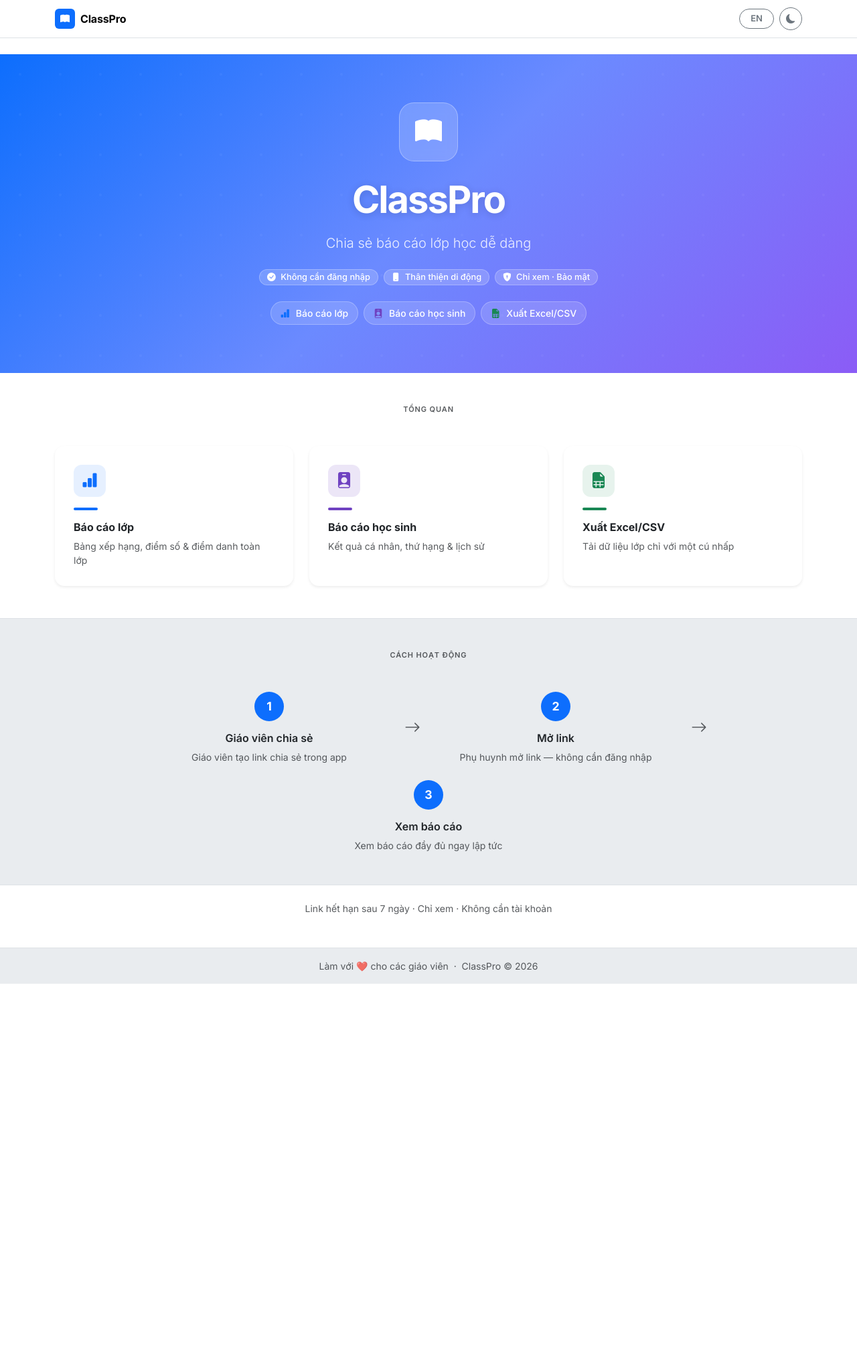
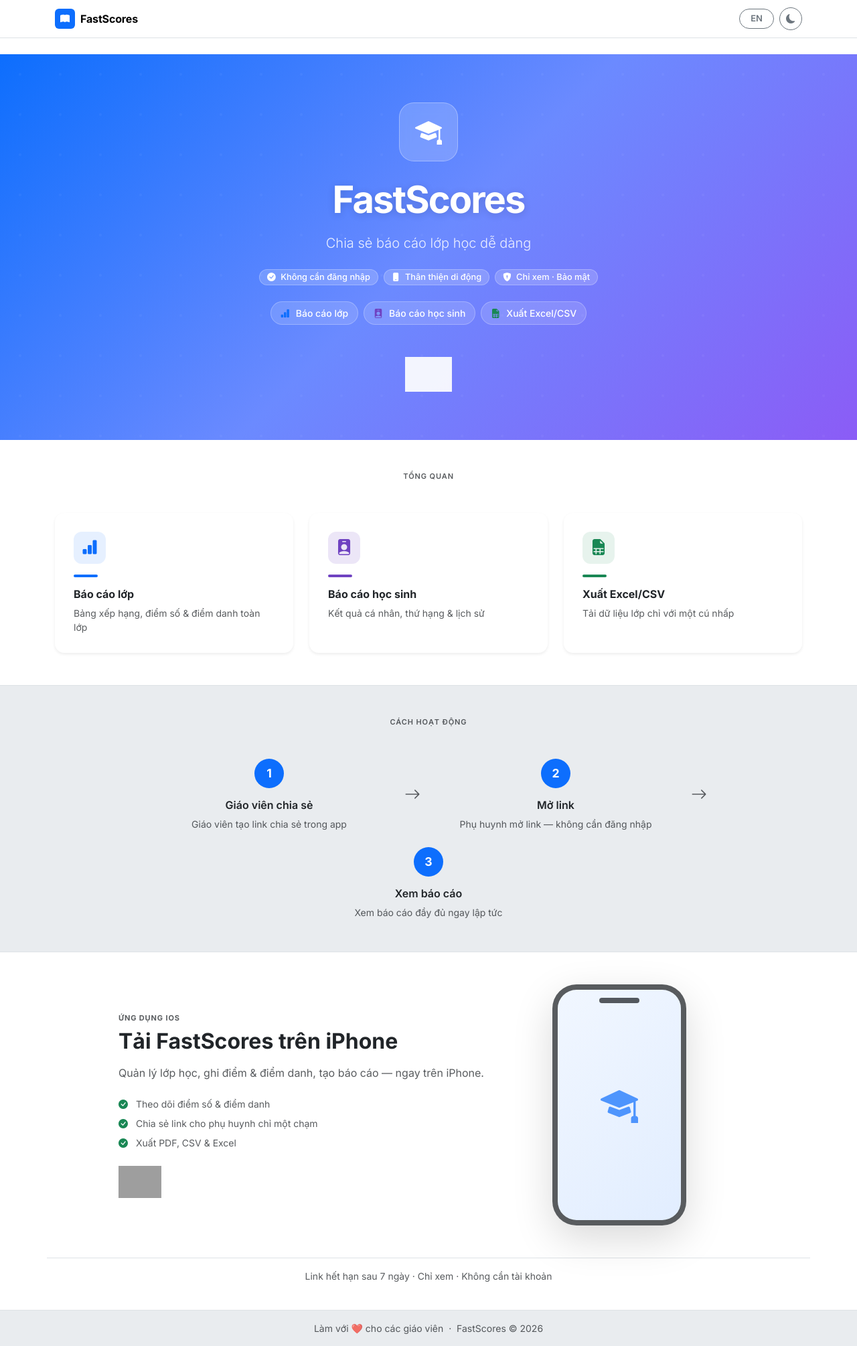
Before and after one commit to quyendang/FastScores-Web, a FastAPI app: page / in a window 1280 px wide. Shown: the whole page at 67% size. Before the commit the page ends 1469 px from the top, so only its background shows below. Run offline with FastAPI, Linux system fonts and the light colour scheme; grey boxes are pictures that could not be loaded.

Commit message:
Rebrand ClassPro → FastScores, add iOS App Store download section to landing page

```diff
--- a/main.py
+++ b/main.py
@@ -10,7 +10,7 @@ from routers import report, student
 
 load_dotenv()
 
-app = FastAPI(title="ClassPro Web", version="1.0.0")
+app = FastAPI(title="FastScores Web", version="1.0.0")
 
 app.add_middleware(
     CORSMiddleware,
--- a/static/css/style.css
+++ b/static/css/style.css
@@ -1,5 +1,5 @@
 /* ============================================================
-   ClassPro Web — style.css
+   FastScores Web — style.css
    Bootstrap 5.3 overrides + custom components.
    Bootstrap handles layout, grid, and dark mode via
    data-bs-theme. This file only adds what Bootstrap
--- a/static/js/app.js
+++ b/static/js/app.js
@@ -1,5 +1,5 @@
 /* ============================================================
-   ClassPro Web — app.js
+   FastScores Web — app.js
    Bootstrap 5.3 theme system (data-bs-theme), language
    switching (EN/VI), table sorting.
    ============================================================ */
@@ -57,6 +57,14 @@ const STRINGS = {
     step2:               'Parent opens link — no login needed',
     step3:               'View full report instantly',
     linkNote:            'Links expire after 7 days · Read-only · No account needed',
+
+    // iOS Download section
+    downloadEyebrow:     'iOS App',
+    downloadTitle:       'Get FastScores on iPhone',
+    downloadDesc:        'Manage classes, record grades & attendance, generate reports — all from your iPhone.',
+    downloadFeature1:    'Grade & attendance tracking',
+    downloadFeature2:    'One-tap share links for parents',
+    downloadFeature3:    'Export PDF, CSV & Excel',
 
     // Report page
     summary:             'Summary',
@@ -128,6 +136,14 @@ const STRINGS = {
     step2:               'Phụ huynh mở link — không cần đăng nhập',
     step3:               'Xem báo cáo đầy đủ ngay lập tức',
     linkNote:            'Link hết hạn sau 7 ngày · Chỉ xem · Không cần tài khoản',
+
+    // iOS Download section
+    downloadEyebrow:     'Ứng dụng iOS',
+    downloadTitle:       'Tải FastScores trên iPhone',
+    downloadDesc:        'Quản lý lớp học, ghi điểm & điểm danh, tạo báo cáo — ngay trên iPhone.',
+    downloadFeature1:    'Theo dõi điểm số & điểm danh',
+    downloadFeature2:    'Chia sẻ link cho phụ huynh chỉ một chạm',
+    downloadFeature3:    'Xuất PDF, CSV & Excel',
 
     summary:             'Tổng quan',
     totalStudents:       'Tổng học sinh',
--- a/templates/base.html
+++ b/templates/base.html
@@ -4,12 +4,12 @@
   <meta charset="UTF-8" />
   <meta name="viewport" content="width=device-width, initial-scale=1.0" />
   <meta name="robots" content="noindex, nofollow" />
-  <title>{% block title %}ClassPro{% endblock %}</title>
-  <meta name="description" content="{% block description %}ClassPro — class report sharing portal{% endblock %}" />
+  <title>{% block title %}FastScores{% endblock %}</title>
+  <meta name="description" content="{% block description %}FastScores — class report sharing portal{% endblock %}" />
 
   <!-- Open Graph -->
-  <meta property="og:title"       content="{% block og_title %}ClassPro{% endblock %}" />
-  <meta property="og:description" content="{% block og_description %}View your class report on ClassPro{% endblock %}" />
+  <meta property="og:title"       content="{% block og_title %}FastScores{% endblock %}" />
+  <meta property="og:description" content="{% block og_description %}View your class report on FastScores{% endblock %}" />
   <meta property="og:type"        content="website" />
 
   <!-- Favicon -->
@@ -27,7 +27,7 @@
   <link rel="stylesheet" href="https://cdn.jsdelivr.net/npm/bootstrap-icons@1.11.3/font/bootstrap-icons.min.css" />
 
   <!-- Custom overrides -->
-  <link rel="stylesheet" href="/static/css/style.css?v=5" />
+  <link rel="stylesheet" href="/static/css/style.css?v=6" />
 
   {% block head_extra %}{% endblock %}
 </head>
@@ -38,12 +38,12 @@
     <div class="container">
 
       <!-- Brand / Logo -->
-      <a class="navbar-brand d-flex align-items-center gap-2 fw-bold" href="/" aria-label="ClassPro home">
+      <a class="navbar-brand d-flex align-items-center gap-2 fw-bold" href="/" aria-label="FastScores home">
         <div class="brand-icon d-flex align-items-center justify-content-center rounded-2 bg-primary text-white"
              style="width:30px;height:30px;flex-shrink:0;">
           <i class="bi bi-book-fill" style="font-size:.875rem;"></i>
         </div>
-        <span class="brand-name">ClassPro</span>
+        <span class="brand-name">FastScores</span>
       </a>
 
       <!-- Toggler for mobile (no nav links, just actions — skip toggler) -->
@@ -83,7 +83,7 @@
     <div class="container">
       <span data-i18n="madeFor">Made with ❤️ for teachers</span>
       &nbsp;·&nbsp;
-      ClassPro &copy; <span id="footerYear"></span>
+      FastScores &copy; <span id="footerYear"></span>
     </div>
   </footer>
 
@@ -94,7 +94,7 @@
   <script src="https://cdn.jsdelivr.net/npm/chart.js@4.4.4/dist/chart.umd.min.js"></script>
 
   <!-- App JS -->
-  <script src="/static/js/app.js?v=5"></script>
+  <script src="/static/js/app.js?v=6"></script>
 
   {% block scripts %}{% endblock %}
 </body>
--- a/templates/error.html
+++ b/templates/error.html
@@ -4,7 +4,7 @@
   {%- if error_code is defined and error_code == 410 %}Link Expired
   {%- elif error_code is defined and error_code == 404 %}Not Found
   {%- else %}Error
-  {%- endif %} · ClassPro
+  {%- endif %} · FastScores
 {% endblock %}
 
 {% block content %}
--- a/templates/index.html
+++ b/templates/index.html
@@ -1,7 +1,7 @@
 {% extends "base.html" %}
 
-{% block title %}ClassPro — Class Report Sharing{% endblock %}
-{% block description %}ClassPro helps teachers create and share beautiful class reports in seconds. No login required for viewers.{% endblock %}
+{% block title %}FastScores — Class Report Sharing{% endblock %}
+{% block description %}FastScores helps teachers create and share beautiful class reports in seconds. No login required for viewers.{% endblock %}
 
 {% block content %}
 
@@ -9,13 +9,13 @@
 <section class="hero-section text-center py-5">
   <div class="container py-4">
 
-    <!-- Icon circle -->
+    <!-- App icon -->
     <div class="hero-icon-wrap mx-auto mb-4">
-      <i class="bi bi-book-fill text-white" style="font-size:2.5rem;"></i>
+      <i class="bi bi-mortarboard-fill text-white" style="font-size:2.5rem;"></i>
     </div>
 
     <!-- Headline -->
-    <h1 class="display-4 fw-bold mb-3 hero-headline">ClassPro</h1>
+    <h1 class="display-4 fw-bold mb-3 hero-headline">FastScores</h1>
 
     <!-- Tagline (bilingual, JS switches) -->
     <p class="lead mb-4 hero-sub" data-i18n="heroTagline">
@@ -39,7 +39,7 @@
     </div>
 
     <!-- Feature pills preview -->
-    <div class="d-flex flex-wrap justify-content-center gap-2">
+    <div class="d-flex flex-wrap justify-content-center gap-2 mb-5">
       <span class="hero-pill">
         <i class="bi bi-bar-chart-fill text-primary me-1"></i>
         <span data-i18n="featureClassReport">Class Report</span>
@@ -53,6 +53,16 @@
         <span data-i18n="featureExport">Export Excel/CSV</span>
       </span>
     </div>
+
+    <!-- iOS Download Button -->
+    <a href="https://apps.apple.com/app/fastscores/id6741397765"
+       target="_blank" rel="noopener"
+       class="d-inline-block">
+      <img src="https://developer.apple.com/assets/elements/badges/download-on-the-app-store.svg"
+           alt="Download on the App Store"
+           height="52"
+           style="filter: brightness(0) invert(1); opacity:.92;">
+    </a>
 
   </div>
 </section>
@@ -158,11 +168,100 @@
   </div>
 </section>
 
+<!-- ── iOS App Download ────────────────────────────────────────── -->
+<section class="py-5">
+  <div class="container">
+    <div class="row align-items-center justify-content-center g-4">
+
+      <!-- Text col -->
+      <div class="col-12 col-md-6 text-center text-md-start">
+        <span class="section-eyebrow d-block mb-2" data-i18n="downloadEyebrow">iOS App</span>
+        <h2 class="fw-bold mb-3" data-i18n="downloadTitle">Get FastScores on iPhone</h2>
+        <p class="text-muted mb-4" data-i18n="downloadDesc">
+          Manage classes, record grades &amp; attendance, generate reports — all from your iPhone.
+        </p>
+        <ul class="list-unstyled text-muted small mb-4">
+          <li class="mb-2">
+            <i class="bi bi-check-circle-fill text-success me-2"></i>
+            <span data-i18n="downloadFeature1">Grade &amp; attendance tracking</span>
+          </li>
+          <li class="mb-2">
+            <i class="bi bi-check-circle-fill text-success me-2"></i>
+            <span data-i18n="downloadFeature2">One-tap share links for parents</span>
+          </li>
+          <li class="mb-2">
+            <i class="bi bi-check-circle-fill text-success me-2"></i>
+            <span data-i18n="downloadFeature3">Export PDF, CSV &amp; Excel</span>
+          </li>
+        </ul>
+        <a href="https://apps.apple.com/app/fastscores/id6741397765"
+           target="_blank" rel="noopener"
+           class="d-inline-block">
+          <img src="https://developer.apple.com/assets/elements/badges/download-on-the-app-store.svg"
+               alt="Download on the App Store"
+               height="48">
+        </a>
+      </div>
+
+      <!-- iPhone mockup col -->
+      <div class="col-12 col-md-4 text-center">
+        <div class="iphone-mockup mx-auto">
+          <div class="iphone-screen d-flex align-items-center justify-content-center">
+            <i class="bi bi-mortarboard-fill" style="font-size:3.5rem;color:var(--bs-primary);opacity:.7;"></i>
+          </div>
+        </div>
+      </div>
+
+    </div>
+  </div>
+</section>
+
 <!-- ── Footer note ────────────────────────────────────────────── -->
-<div class="container py-4 text-center">
+<div class="container py-3 text-center border-top">
   <p class="text-muted small mb-0" data-i18n="linkNote">
     Links expire after 7 days · Read-only · No account needed
   </p>
 </div>
 
 {% endblock %}
+
+{% block head_extra %}
+<style>
+  /* ── iPhone mockup ─────────────────────────────────────────── */
+  .iphone-mockup {
+    width: 200px;
+    height: 360px;
+    border: 8px solid var(--bs-secondary-color);
+    border-radius: 36px;
+    position: relative;
+    background: var(--bs-body-bg);
+    box-shadow: 0 20px 60px rgba(0,0,0,.15);
+  }
+  .iphone-mockup::before {
+    content: '';
+    position: absolute;
+    top: 12px;
+    left: 50%;
+    transform: translateX(-50%);
+    width: 60px;
+    height: 8px;
+    background: var(--bs-secondary-color);
+    border-radius: 4px;
+  }
+  .iphone-screen {
+    width: 100%;
+    height: 100%;
+    border-radius: 28px;
+    overflow: hidden;
+    background: linear-gradient(135deg, rgba(var(--bs-primary-rgb),.06) 0%, rgba(var(--bs-primary-rgb),.12) 100%);
+  }
+
+  [data-bs-theme="dark"] .iphone-mockup {
+    border-color: rgba(255,255,255,.25);
+    box-shadow: 0 20px 60px rgba(0,0,0,.4);
+  }
+  [data-bs-theme="dark"] .iphone-mockup::before {
+    background: rgba(255,255,255,.25);
+  }
+</style>
+{% endblock %}
--- a/templates/report.html
+++ b/templates/report.html
@@ -1,9 +1,9 @@
 {% extends "base.html" %}
 
-{% block title %}{{ classroom.name }} — ClassPro{% endblock %}
+{% block title %}{{ classroom.name }} — FastScores{% endblock %}
 {% block description %}Báo cáo lớp {{ classroom.name }} · {{ classroom.subject }}{% endblock %}
 {% block og_title %}{{ classroom.name }} — Class Report{% endblock %}
-{% block og_description %}{{ students | length }} students · Avg {{ "%.1f" | format(class_avg) if class_avg is not none else "N/A" }} · ClassPro{% endblock %}
+{% block og_description %}{{ students | length }} students · Avg {{ "%.1f" | format(class_avg) if class_avg is not none else "N/A" }} · FastScores{% endblock %}
 
 {% block head_extra %}
 <style>
@@ -403,7 +403,7 @@
   <p class="text-center text-muted small mt-4">
     <span data-i18n="generatedAt">Tạo lúc</span>
     {{ generated_at }}
-    &nbsp;·&nbsp; ClassPro
+    &nbsp;·&nbsp; FastScores
   </p>
 
 </div>
--- a/templates/student.html
+++ b/templates/student.html
@@ -1,8 +1,8 @@
 {% extends "base.html" %}
 
-{% block title %}{{ student.full_name }} — {{ classroom.name }} · ClassPro{% endblock %}
+{% block title %}{{ student.full_name }} — {{ classroom.name }} · FastScores{% endblock %}
 {% block description %}Student report for {{ student.full_name }} · {{ classroom.name }} · {{ classroom.subject }}{% endblock %}
-{% block og_title %}{{ student.full_name }} — Student Report · ClassPro{% endblock %}
+{% block og_title %}{{ student.full_name }} — Student Report · FastScores{% endblock %}
 {% block og_description %}{{ classroom.name }} · Avg {{ "%.1f" | format(avg_grade) if avg_grade is not none else "N/A" }} · {{ letter_grade | default("") }}{% endblock %}
 
 {% block content %}
@@ -424,7 +424,7 @@
   <p class="text-center text-muted small mt-4 mb-4">
     <span data-i18n="generatedAt">Generated at</span>
     {{ generated_at }}
-    &nbsp;·&nbsp; ClassPro
+    &nbsp;·&nbsp; FastScores
   </p>
 
 </div>
```
